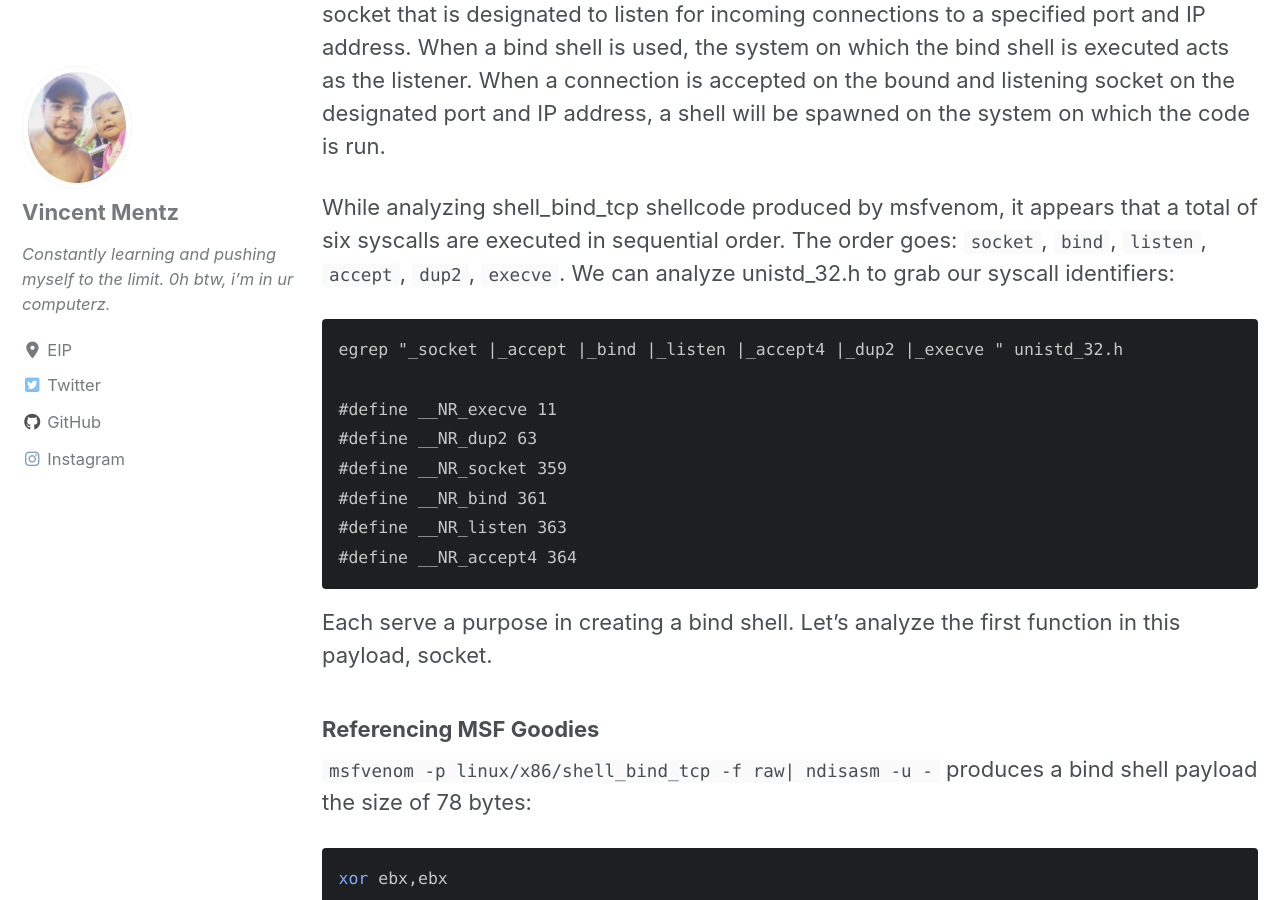
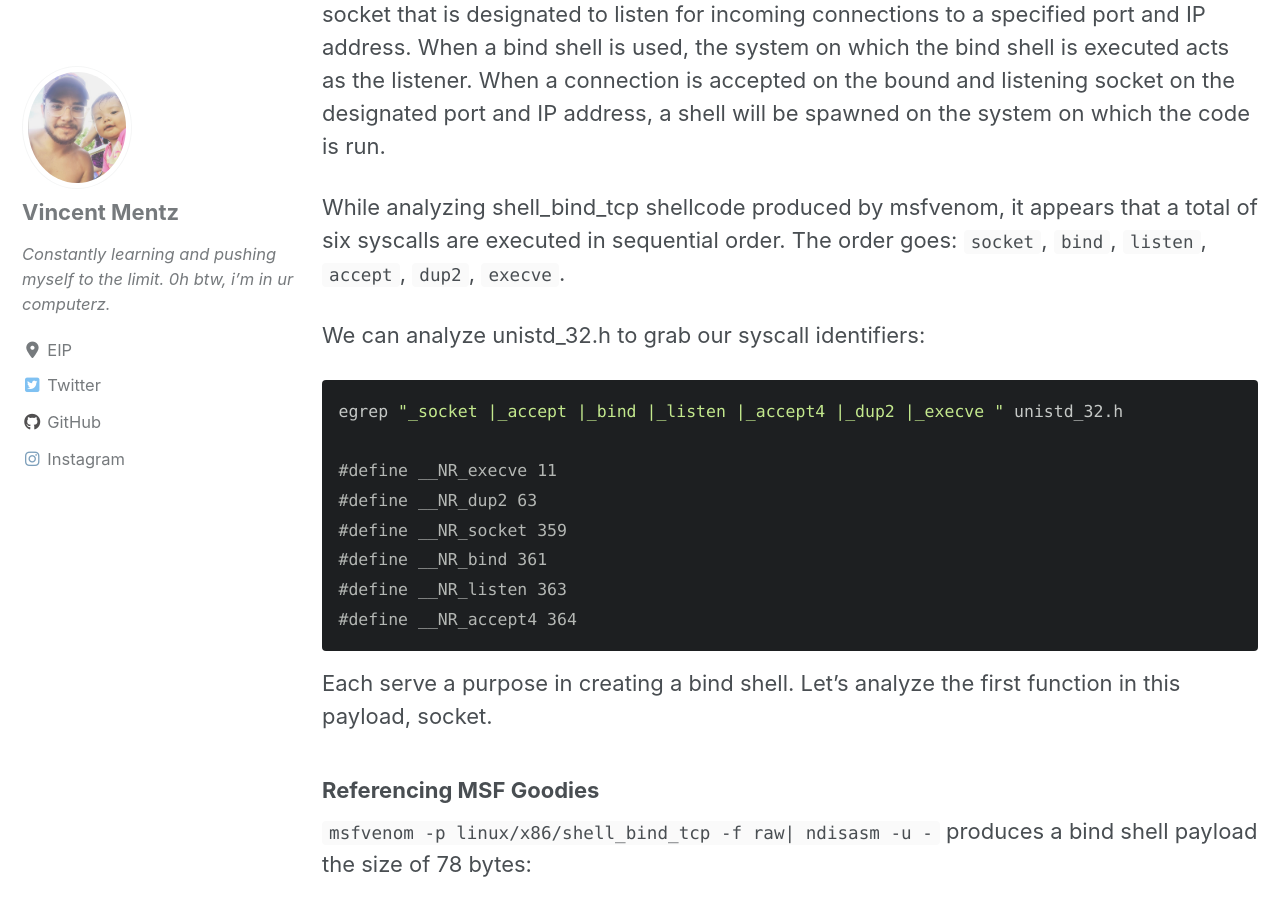
Before and after one commit to Minfanger101/sm00v.github.io, a Jekyll site: the page built from _posts/2019-10-19-assignment_1.md, in a window 1280 px wide and 900 px high, scrolled down 582 px. Built offline with Jekyll 4.4.1, drawn with Linux system fonts in a browser that asks for light colours; cached includes are drawn as plain includes; nearby versions of some CDN libraries.

Commit message:
blog update

````diff
--- a/_posts/2019-10-19-assignment_1.md
+++ b/_posts/2019-10-19-assignment_1.md
@@ -16,8 +16,11 @@ Create a Shell_Bind_TCP shellcode that;
 
 A bind shell is a type of shell in which the system on which the code is run binds a TCP socket that is designated to listen for incoming connections to a specified port and IP address. When a bind shell is used, the system on which the bind shell is executed acts as the listener. When a connection is accepted on the bound and listening socket on the designated port and IP address, a shell will be spawned on the system on which the code is run.
 
-While analyzing shell_bind_tcp shellcode produced by msfvenom, it appears that a total of six syscalls are executed in sequential order. The order goes: `socket`, `bind`, `listen`, `accept`, `dup2`, `execve`. We can analyze unistd_32.h to grab our syscall identifiers:
-```
+While analyzing shell_bind_tcp shellcode produced by msfvenom, it appears that a total of six syscalls are executed in sequential order. The order goes: `socket`, `bind`, `listen`, `accept`, `dup2`, `execve`.
+
+We can analyze unistd_32.h to grab our syscall identifiers:
+
+```c
 egrep "_socket |_accept |_bind |_listen |_accept4 |_dup2 |_execve " unistd_32.h
 
 #define __NR_execve 11
````
